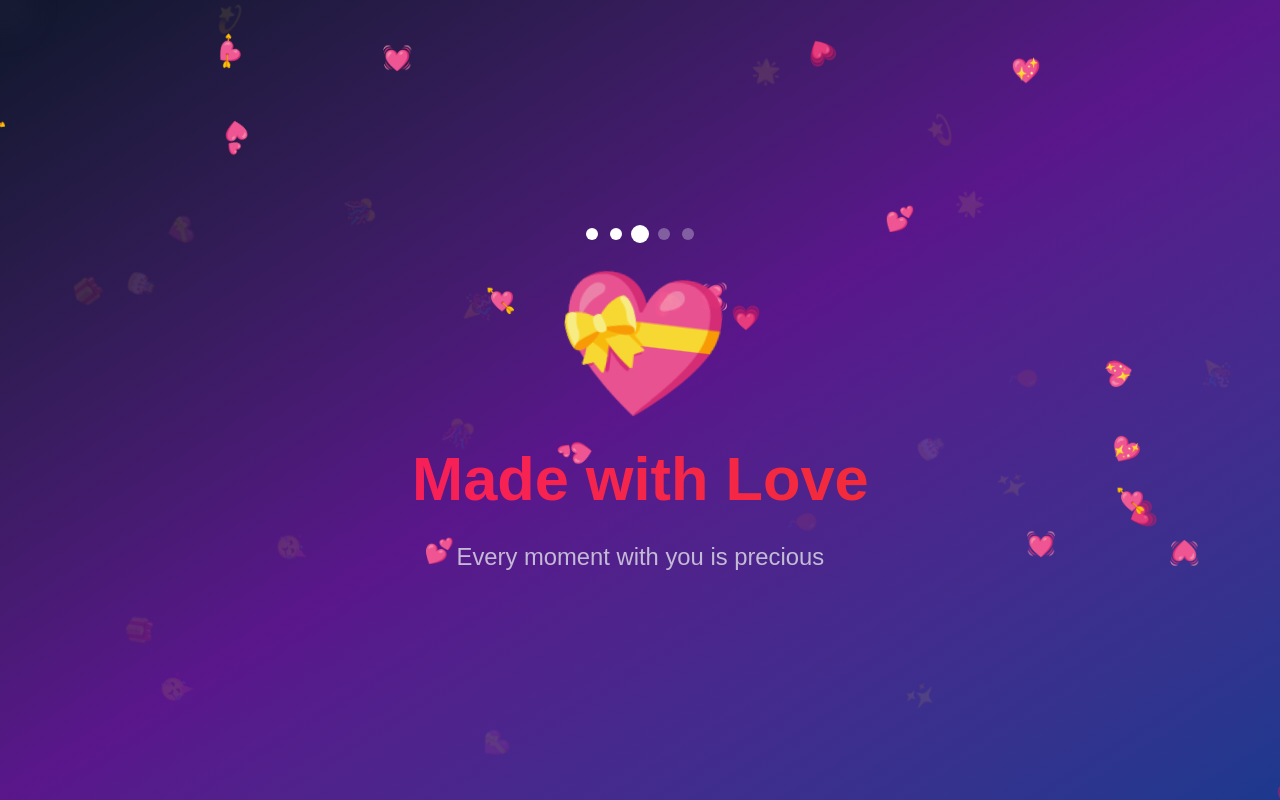
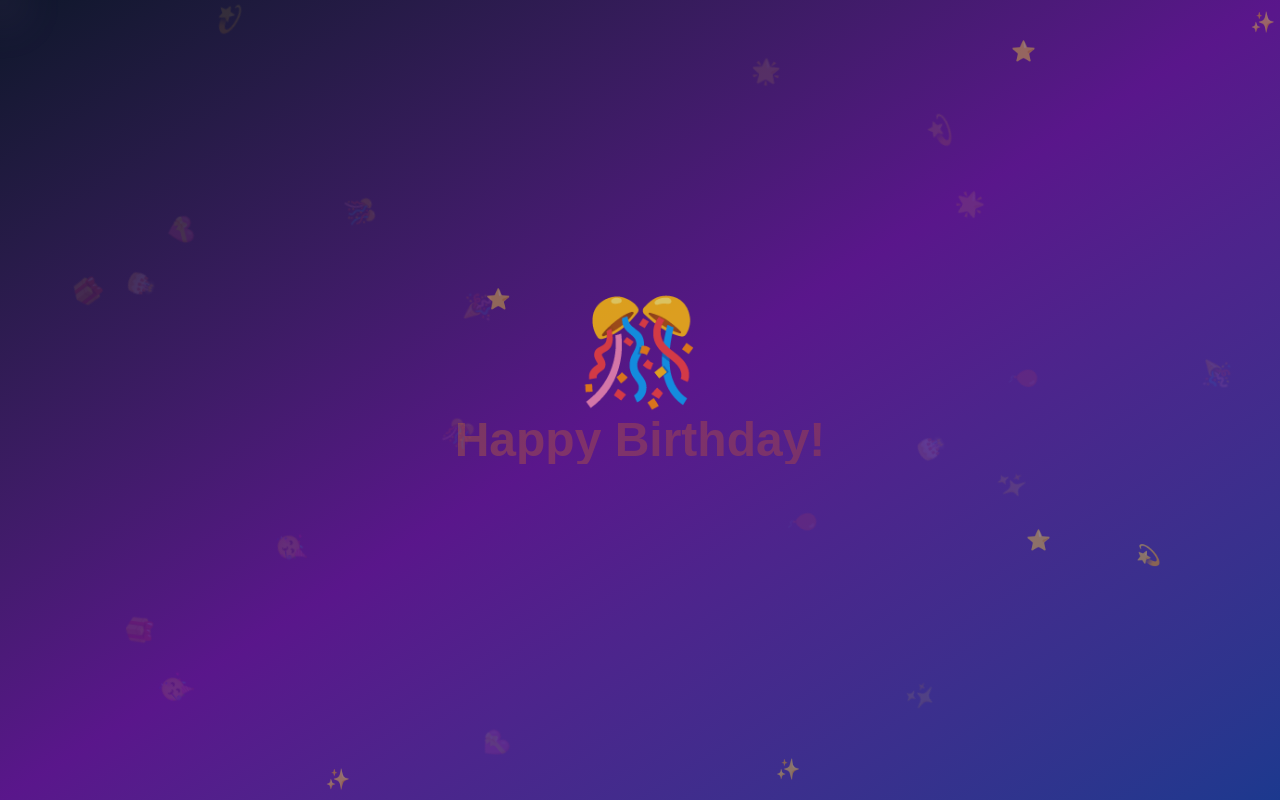
Before and after one commit to ZohaibArshad45/Brithday-Wishing, a Next.js app: page /final-surprise in a window 1280 px wide. Built offline with nearby package versions, Linux system fonts and the light colour scheme.

Commit message:
update final-surprise

```diff
--- a/src/app/final-surprise/page.jsx
+++ b/src/app/final-surprise/page.jsx
@@ -1,7 +1,6 @@
 "use client";
 import React, { useState, useEffect } from "react";
 import { motion, AnimatePresence } from "framer-motion";
-import Link from "next/link";
 import Confetti from "react-confetti";
 import TrailEffect from "@/components/ConfettiBackground";
 
@@ -9,7 +8,6 @@ export default function FinalSurprise() {
   const [step, setStep] = useState(0);
   const [showConfetti, setShowConfetti] = useState(false);
   const [windowSize, setWindowSize] = useState({ width: 0, height: 0 });
-  const [showSecretMessage, setShowSecretMessage] = useState(false);
 
   useEffect(() => {
     const handleResize = () => {
@@ -20,16 +18,16 @@ export default function FinalSurprise() {
     return () => window.removeEventListener("resize", handleResize);
   }, []);
 
-  // Step animation
+  // Step animation - faster transitions
   useEffect(() => {
     const timers = [
-      setTimeout(() => setStep(1), 2000),
-      setTimeout(() => setStep(2), 4000),
-      setTimeout(() => setStep(3), 6000),
+      setTimeout(() => setStep(1), 1500),
+      setTimeout(() => setStep(2), 3000),
+      setTimeout(() => setStep(3), 4500),
       setTimeout(() => {
         setStep(4);
         setShowConfetti(true);
-      }, 8000),
+      }, 6000),
     ];
     return () => timers.forEach(clearTimeout);
   }, []);
@@ -67,130 +65,107 @@ export default function FinalSurprise() {
     },
   ];
 
-  const secretMessages = [
-    "You light up every room you walk into 💫",
-    "Your smile could power a small city 😄",
-    "The world is better with you in it 🌍",
-    "You're someone's reason to smile today 🌸",
-    "Keep being your amazing self! 🎀",
-    "Today is about celebrating YOU! 🎉",
+  const specialMemories = [
+    {
+      text: "That jeep ride in Naran… memories that never fade.",
+      emoji: "🚙",
+      bgColor: "from-blue-500/20 to-cyan-500/20",
+    },
+    {
+      text: "It was just a meeting excuse, but my eyes couldn't stop looking at you.",
+      emoji: "😍",
+      bgColor: "from-pink-500/20 to-rose-500/20",
+    },
   ];
+
+  const finalMessage =
+    "Every moment with you becomes a beautiful memory that I'll cherish forever. You're not just special, you're everything. 💖";
 
   const restartCelebration = () => {
     setStep(0);
     setShowConfetti(false);
-    setShowSecretMessage(false);
-
-    // Restart the step animation
-    setTimeout(() => setStep(1), 2000);
-    setTimeout(() => setStep(2), 4000);
-    setTimeout(() => setStep(3), 6000);
+    setTimeout(() => setStep(1), 1500);
+    setTimeout(() => setStep(2), 3000);
+    setTimeout(() => setStep(3), 4500);
     setTimeout(() => {
       setStep(4);
       setShowConfetti(true);
-    }, 8000);
+    }, 6000);
   };
 
   return (
     <div className="min-h-screen bg-gradient-to-br from-slate-900 via-purple-900 to-blue-900 text-white relative overflow-hidden">
+      <TrailEffect />
       {/* Confetti */}
       {showConfetti && (
         <Confetti
           width={windowSize.width}
           height={windowSize.height}
-          numberOfPieces={250}
+          numberOfPieces={150}
           recycle={false}
-          gravity={0.1}
+          gravity={0.15}
         />
       )}
 
-      <TrailEffect />
-
-      {/* Floating background hearts */}
-      <div className="absolute inset-0">
-        {[...Array(20)].map((_, i) => (
+      {/* Minimal Floating Elements */}
+      <div className="absolute inset-0 pointer-events-none">
+        {[...Array(8)].map((_, i) => (
           <motion.div
             key={i}
-            className="absolute text-2xl"
+            className="absolute text-xl opacity-40"
             animate={{
-              y: [0, -100, 0],
-              x: [0, Math.sin(i) * 50, 0],
-              rotate: [0, 180, 360],
+              y: [0, -30],
             }}
             transition={{
-              duration: 8 + Math.random() * 4,
+              duration: 8,
               repeat: Infinity,
-              delay: i * 0.5,
+              delay: i * 1,
+              ease: "easeInOut",
             }}
             style={{
               left: `${Math.random() * 100}%`,
               top: `${Math.random() * 100}%`,
             }}
           >
-            {["💖", "💕", "💓", "💗", "💘"][i % 5]}
+            {["✨", "⭐", "💫"][i % 3]}
           </motion.div>
         ))}
       </div>
 
       {/* Main Content */}
-      <div className="relative z-10 flex flex-col items-center justify-center min-h-screen p-8">
-        {/* Progress Dots */}
-        <motion.div
-          className="flex space-x-3 mb-12"
-          initial={{ opacity: 0 }}
-          animate={{ opacity: 1 }}
-          transition={{ delay: 1 }}
-        >
-          {surpriseContent.map((_, index) => (
-            <motion.div
-              key={index}
-              className={`w-3 h-3 rounded-full ${
-                index <= step ? "bg-white" : "bg-white/30"
-              }`}
-              animate={{
-                scale: index === step ? [1, 1.5, 1] : 1,
-              }}
-              transition={{
-                duration: 1,
-                repeat: index === step ? Infinity : 0,
-              }}
-            />
-          ))}
-        </motion.div>
-
+      <div className="relative z-10 flex flex-col items-center justify-center min-h-screen p-4">
         {/* Step Content */}
         <AnimatePresence mode="wait">
           {step < surpriseContent.length && (
             <motion.div
               key={step}
-              initial={{ opacity: 0, scale: 0.8, y: 50 }}
-              animate={{ opacity: 1, scale: 1, y: 0 }}
-              exit={{ opacity: 0, scale: 1.2, y: -50 }}
-              transition={{ duration: 0.8 }}
-              className="text-center space-y-8"
+              initial={{ opacity: 0, y: 30 }}
+              animate={{ opacity: 1, y: 0 }}
+              exit={{ opacity: 0, y: -30 }}
+              transition={{ duration: 0.6 }}
+              className="text-center space-y-6 max-w-2xl mx-auto"
             >
               <motion.div
-                className="text-8xl md:text-9xl"
+                className="text-7xl md:text-8xl mb-4"
                 animate={{
-                  scale: [1, 1.2, 1],
-                  rotate: [0, 10, -10, 0],
-                  y: [0, -20, 0],
+                  scale: [1, 1.1, 1],
                 }}
-                transition={{ duration: 4, repeat: Infinity }}
+                transition={{ duration: 2, repeat: Infinity }}
               >
                 {surpriseContent[step].emoji}
               </motion.div>
 
               <motion.h1
-                className={`text-4xl md:text-6xl font-bold bg-gradient-to-r ${surpriseContent[step].color} bg-clip-text text-transparent`}
-                animate={{ scale: [1, 1.05, 1] }}
-                transition={{ duration: 3, repeat: Infinity }}
+                className={`text-3xl md:text-5xl font-bold bg-gradient-to-r ${surpriseContent[step].color} bg-clip-text text-transparent mb-4`}
+                initial={{ opacity: 0 }}
+                animate={{ opacity: 1 }}
+                transition={{ delay: 0.3 }}
               >
                 {surpriseContent[step].title}
               </motion.h1>
 
               <motion.p
-                className="text-xl md:text-2xl text-gray-200 max-w-2xl mx-auto"
+                className="text-lg md:text-xl text-gray-200"
                 initial={{ opacity: 0 }}
                 animate={{ opacity: 1 }}
                 transition={{ delay: 0.5 }}
@@ -206,102 +181,86 @@ export default function FinalSurprise() {
           <motion.div
             initial={{ opacity: 0 }}
             animate={{ opacity: 1 }}
-            transition={{ duration: 1 }}
-            className="space-y-10 mt-10 text-center"
+            transition={{ duration: 0.8 }}
+            className="text-center w-full max-w-3xl mx-auto space-y-8"
           >
+            {/* Birthday Header */}
+            <div className="space-y-4">
               <motion.h2
-              className="text-5xl md:text-7xl font-bold"
-              animate={{ scale: [1, 1.1, 1] }}
-              transition={{ duration: 2, repeat: Infinity }}
+                className="text-4xl md:text-6xl font-bold"
+                initial={{ scale: 0.9 }}
+                animate={{ scale: 1 }}
+                transition={{ duration: 0.5 }}
               >
                 🎂 Happy Birthday Aqsa! 🎂
               </motion.h2>
 
               <motion.p
-              className="text-2xl text-cyan-200 font-semibold"
-              animate={{ opacity: [0.7, 1, 0.7] }}
-              transition={{ duration: 2, repeat: Infinity }}
+                className="text-xl text-cyan-200 font-semibold"
+                initial={{ opacity: 0 }}
+                animate={{ opacity: 1 }}
+                transition={{ delay: 0.3 }}
               >
                 You're truly special! 🌷
               </motion.p>
+            </div>
 
-            {/* Secret Message Button */}
-            {/* <motion.button
-              onClick={() => setShowSecretMessage(!showSecretMessage)}
-              className="bg-gradient-to-r from-purple-600 to-pink-600 hover:from-purple-700 hover:to-pink-700 text-white font-bold text-lg px-8 py-4 rounded-2xl shadow-2xl border border-white/30"
-              whileHover={{ scale: 1.05 }}
-              whileTap={{ scale: 0.95 }}
-            >
-              💌 Click for a Secret Message
-            </motion.button> */}
-
-            <AnimatePresence>
-              {showSecretMessage && (
+            {/* Special Memories */}
             <motion.div
-                  initial={{ opacity: 0, scale: 0.8 }}
-                  animate={{ opacity: 1, scale: 1 }}
-                  exit={{ opacity: 0, scale: 0.8 }}
-                  className="bg-white/10 backdrop-blur-lg rounded-3xl p-8 border border-white/20 shadow-2xl max-w-2xl mx-auto"
-                >
-                  <h3 className="text-2xl font-bold text-pink-200 mb-4">
-                    Just for you... 💫
-                  </h3>
-                  <p className="text-lg text-white/90 leading-relaxed">
-                    {
-                      secretMessages[
-                        Math.floor(Math.random() * secretMessages.length)
-                      ]
-                    }
-                  </p>
-                </motion.div>
-              )}
-            </AnimatePresence>
-
-            {/* Action Buttons */}
-            <motion.div
-              className="flex flex-col sm:flex-row gap-4 justify-center items-center mt-8"
               initial={{ opacity: 0, y: 20 }}
               animate={{ opacity: 1, y: 0 }}
               transition={{ delay: 0.5 }}
+              className="space-y-4"
             >
-              {/* Thank You Button */}
-              {/* <Link href="/thank-you">
+              <h3 className="text-2xl font-bold text-pink-200 mb-4">
+                💖 Special Memories
+              </h3>
+
+              {specialMemories.map((memory, index) => (
+                <motion.div
+                  key={index}
+                  initial={{ opacity: 0, x: -20 }}
+                  animate={{ opacity: 1, x: 0 }}
+                  transition={{ delay: 0.7 + index * 0.2 }}
+                  className={`bg-gradient-to-br ${memory.bgColor} rounded-2xl p-4 border border-white/20`}
+                >
+                  <div className="flex items-center space-x-3">
+                    <div className="text-2xl">{memory.emoji}</div>
+                    <p className="text-white/90 text-left text-sm md:text-base leading-relaxed flex-1">
+                      {memory.text}
+                    </p>
+                  </div>
+                </motion.div>
+              ))}
+            </motion.div>
+
+            {/* Final Message */}
+            <motion.div
+              initial={{ opacity: 0 }}
+              animate={{ opacity: 1 }}
+              transition={{ delay: 1 }}
+              className="bg-gradient-to-r from-purple-500/20 to-pink-500/20 rounded-2xl p-6 border border-white/20"
+            >
+              <p className="text-lg text-white/90 italic leading-relaxed">
+                {finalMessage}
+              </p>
+            </motion.div>
+
+            {/* Replay Button */}
+            <motion.div
+              initial={{ opacity: 0 }}
+              animate={{ opacity: 1 }}
+              transition={{ delay: 1.2 }}
+            >
               <motion.button
-                  className="bg-gradient-to-r from-yellow-600 to-amber-600 hover:from-yellow-700 hover:to-amber-700 text-white font-semibold text-lg px-8 py-4 rounded-2xl shadow-lg border border-white/20 flex items-center space-x-2"
-                  whileHover={{ scale: 1.05 }}
+                onClick={restartCelebration}
+                className="bg-gradient-to-r from-amber-500 to-orange-500 text-white font-semibold text-base px-6 py-3 rounded-xl border border-white/20 hover:scale-105 transition-transform"
                 whileTap={{ scale: 0.95 }}
               >
-                  <span>Next....</span>
-                  <motion.span
-                    animate={{ scale: [1, 1.2, 1] }}
-                    transition={{ duration: 1.5, repeat: Infinity }}
-                  >
-                    💝
-                  </motion.span>
-                </motion.button>
-              </Link> */}
-
-              {/* Replay Celebration Button */}
-              <motion.button
-                onClick={restartCelebration}
-                className="bg-gradient-to-r from-cyan-600 to-blue-600 hover:from-cyan-700 hover:to-blue-700 text-white font-semibold text-lg px-8 py-4 rounded-2xl shadow-lg border border-white/20 flex items-center space-x-2"
-                whileHover={{ scale: 1.05 }}
-                whileTap={{ scale: 0.95 }}
-              >
+                <span className="flex items-center space-x-2">
                   <span>Replay Celebration</span>
-                <motion.span
-                  animate={{
-                    rotate: [0, 360],
-                    scale: [1, 1.2, 1],
-                  }}
-                  transition={{
-                    duration: 2,
-                    repeat: Infinity,
-                  }}
-                  className="text-xl"
-                >
-                  🔄
-                </motion.span>
+                  <span>🔄</span>
+                </span>
               </motion.button>
             </motion.div>
           </motion.div>
```
Lines whose indentation alone changed are shown as unchanged.
